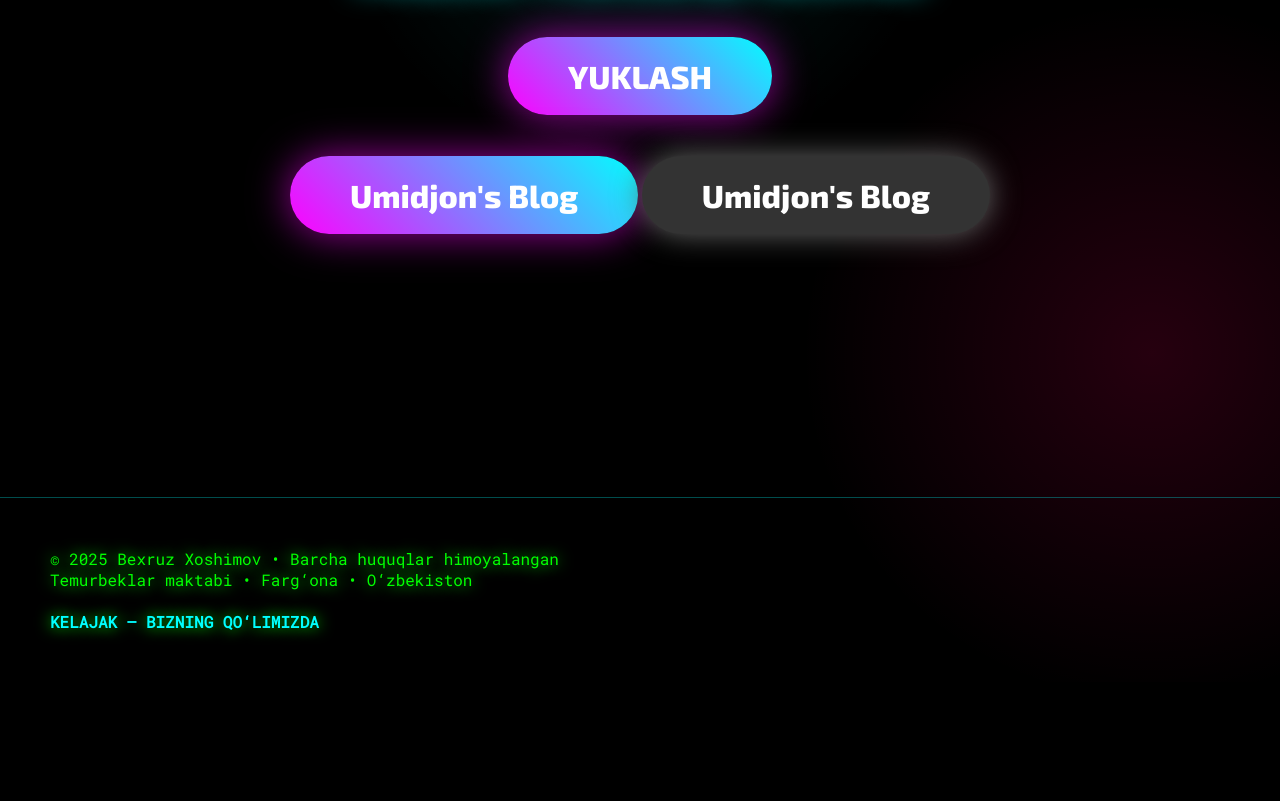
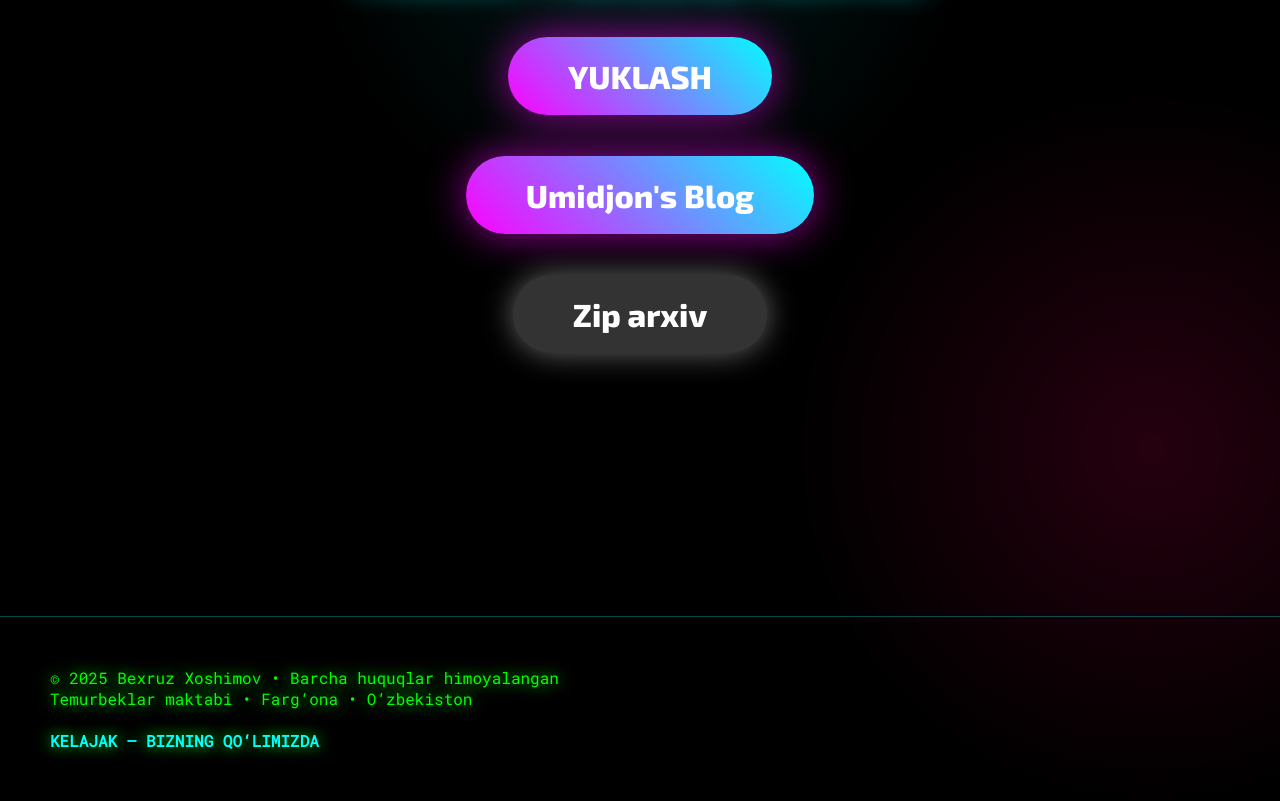
Before and after one commit to blackhole08x-art/blackhole, a plain HTML site: page index.html in a window 1280 px wide. Shown: the part 964-1765 px from the top of the page. Before the commit the page ends 1646 px from the top, so only its background shows below. Drawn offline with Linux system fonts and the light colour scheme.

Commit message:
Update index.html

```diff
--- a/index.html
+++ b/index.html
@@ -267,14 +267,12 @@
         <a href="Blackhol.exe" download class="download-btn"> YUKLASH </a>
         <br /><br /><br />
         <a href="https://umid.hashnode.dev/" download class="download-btn">  Umidjon's Blog </a>
+        <br /><br /><br />
         <a
           href="#"
           class="download-btn"
           style="background: #333; box-shadow: 0 0 30px #666"
-          onclick="alert('https://umid.hashnode.dev/
-                         )"
-        >
-          Umidjon's Blog
+          onclick="alert(' 👏🏻👏tez orada qo'shamiz : sizning tanlov eng zo'r tanlov 🙂 ')">   Zip arxiv
         </a>
       </div>
     </div>
```
